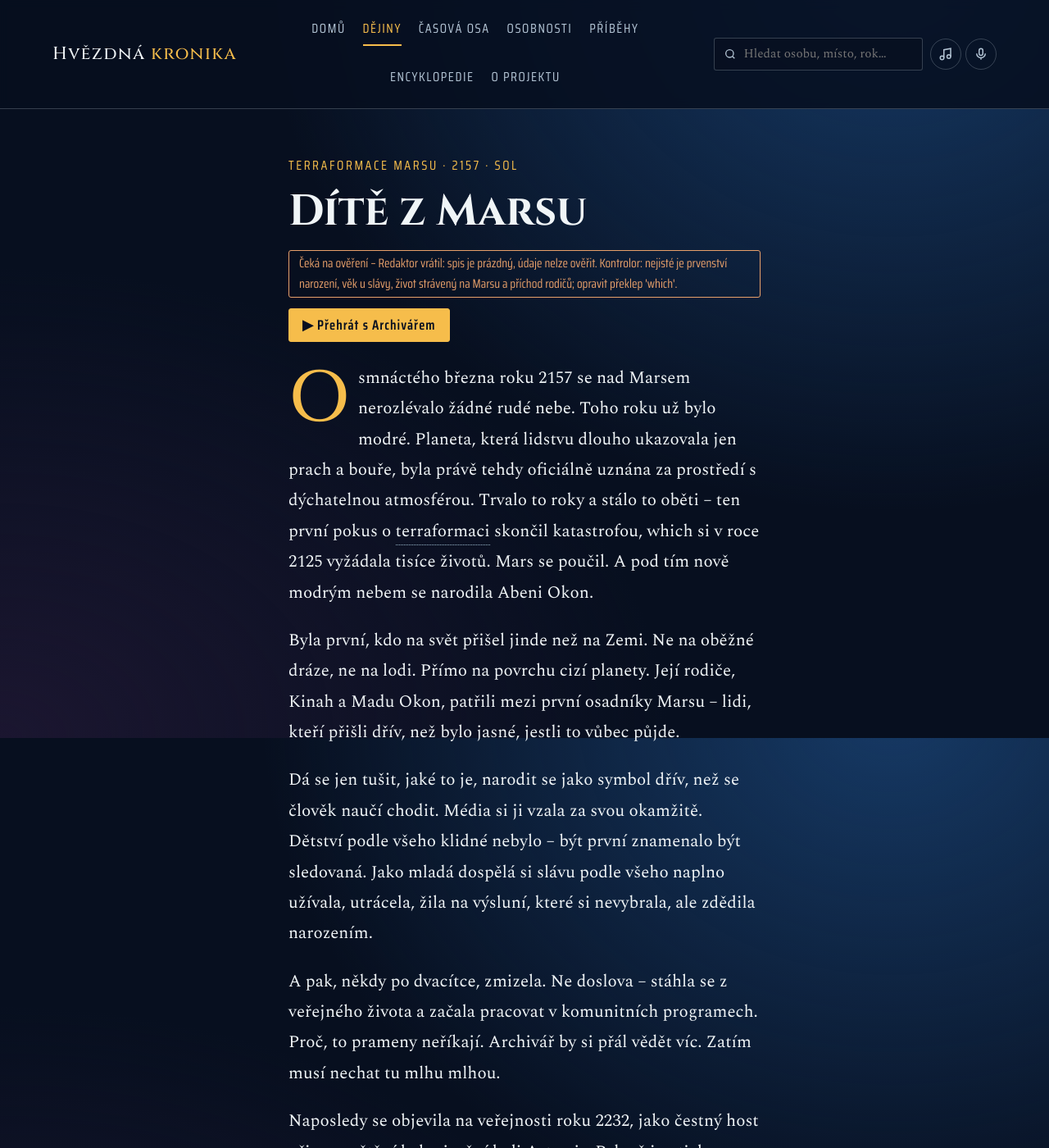
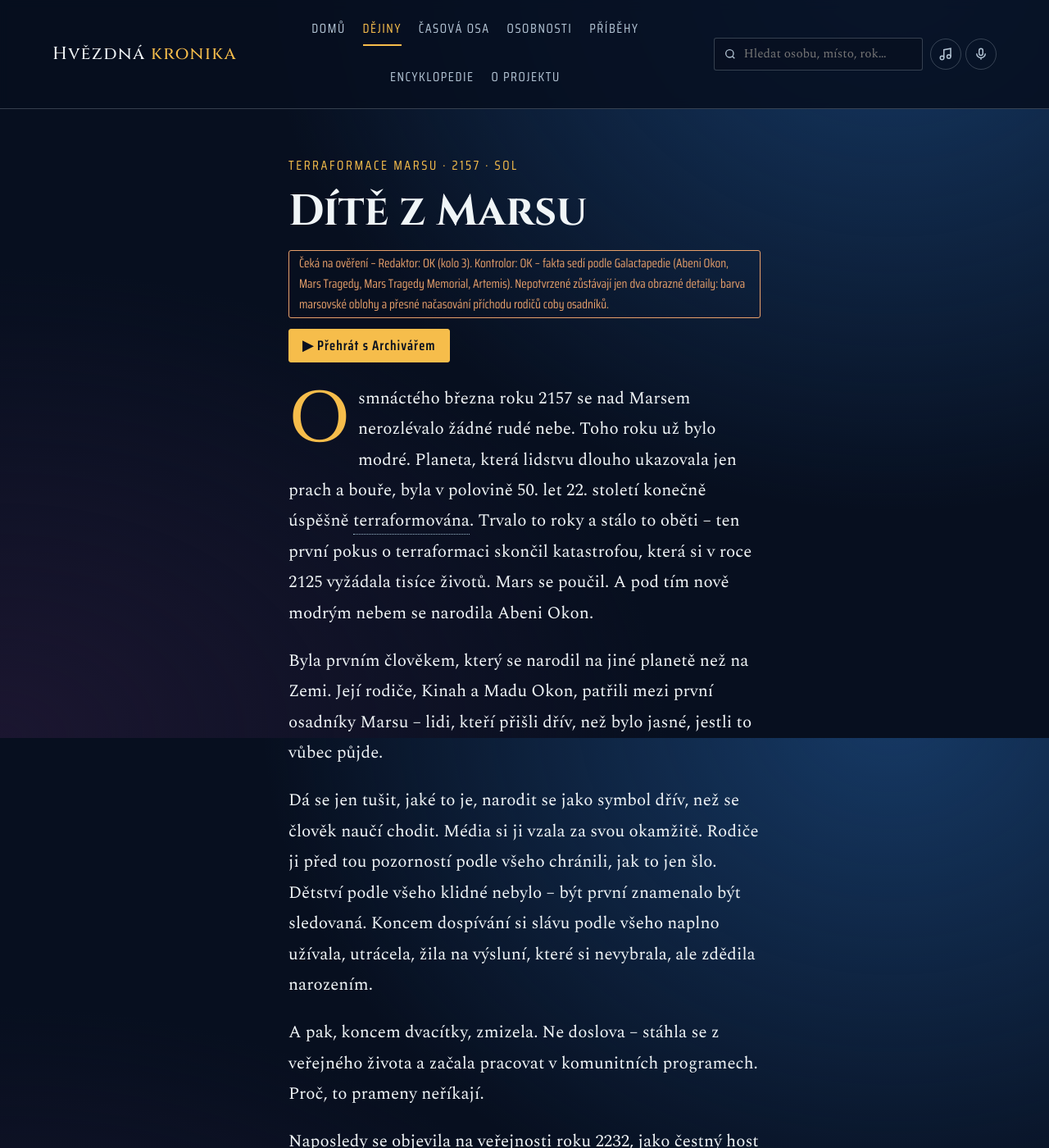
Before and after one commit to dadotik-eng/kronika-vesmiru, a Jekyll site: the page built from _kapitoly/dite-z-marsu.md, in a window 1280 px wide and 1400 px high. Shown: the whole window at 82% size. Built offline with Jekyll 4.4.1, drawn with Linux system fonts in a browser that asks for light colours; some of the changed text lies outside the part shown.

Commit message:
Aktualizace kapitoly: Dítě z Marsu

```diff
--- a/_kapitoly/dite-z-marsu.md
+++ b/_kapitoly/dite-z-marsu.md
@@ -5,9 +5,9 @@ date: 2026-11-11
 herni_rok: 2157
 era: "Terraformace Marsu"
 system: Sol
-popis: "Abeni Okon se narodila 18. března 2157 na povrchu Marsu, který byl právě tehdy uznán za prostředí s dýchatelnou atmosférou."
-overeni: neověřeno
-overeni_poznamka: "Redaktor vrátil: spis je prázdný, údaje nelze ověřit. Kontrolor: nejisté je prvenství narození, věk u slávy, život strávený na Marsu a příchod rodičů; opravit překlep 'which'."
+popis: "Abeni Okon, první člověk narozený na jiné planetě než na Zemi, se narodila 18. března 2157 na Marsu, který byl krátce předtím úspěšně terraformován."
+overeni: ověřeno
+overeni_poznamka: "Redaktor: OK (kolo 3). Kontrolor: OK – fakta sedí podle Galactapedie (Abeni Okon, Mars Tragedy, Mars Tragedy Memorial, Artemis). Nepotvrzené zůstávají jen dva obrazné detaily: barva marsovské oblohy a přesné načasování příchodu rodičů coby osadníků."
 stitky: [Abeni Okon, Mars, Kinah a Madu Okon, Artemis]
 prameny:
   - nazev: "Abeni Okon"
@@ -20,14 +20,14 @@ prameny:
     typ: Comm-Link
 ---
 
-Osmnáctého března roku 2157 se nad Marsem nerozlévalo žádné rudé nebe. Toho roku už bylo modré. Planeta, která lidstvu dlouho ukazovala jen prach a bouře, byla právě tehdy oficiálně uznána za prostředí s dýchatelnou atmosférou. Trvalo to roky a stálo to oběti – ten první pokus o terraformaci skončil katastrofou, which si v roce 2125 vyžádala tisíce životů. Mars se poučil. A pod tím nově modrým nebem se narodila Abeni Okon.
+Osmnáctého března roku 2157 se nad Marsem nerozlévalo žádné rudé nebe. Toho roku už bylo modré. Planeta, která lidstvu dlouho ukazovala jen prach a bouře, byla v polovině 50. let 22. století konečně úspěšně terraformována. Trvalo to roky a stálo to oběti – ten první pokus o terraformaci skončil katastrofou, která si v roce 2125 vyžádala tisíce životů. Mars se poučil. A pod tím nově modrým nebem se narodila Abeni Okon.
 
-Byla první, kdo na svět přišel jinde než na Zemi. Ne na oběžné dráze, ne na lodi. Přímo na povrchu cizí planety. Její rodiče, Kinah a Madu Okon, patřili mezi první osadníky Marsu – lidi, kteří přišli dřív, než bylo jasné, jestli to vůbec půjde.
+Byla prvním člověkem, který se narodil na jiné planetě než na Zemi. Její rodiče, Kinah a Madu Okon, patřili mezi první osadníky Marsu – lidi, kteří přišli dřív, než bylo jasné, jestli to vůbec půjde.
 
-Dá se jen tušit, jaké to je, narodit se jako symbol dřív, než se člověk naučí chodit. Média si ji vzala za svou okamžitě. Dětství podle všeho klidné nebylo – být první znamenalo být sledovaná. Jako mladá dospělá si slávu podle všeho naplno užívala, utrácela, žila na výsluní, které si nevybrala, ale zdědila narozením.
+Dá se jen tušit, jaké to je, narodit se jako symbol dřív, než se člověk naučí chodit. Média si ji vzala za svou okamžitě. Rodiče ji před tou pozorností podle všeho chránili, jak to jen šlo. Dětství podle všeho klidné nebylo – být první znamenalo být sledovaná. Koncem dospívání si slávu podle všeho naplno užívala, utrácela, žila na výsluní, které si nevybrala, ale zdědila narozením.
 
-A pak, někdy po dvacítce, zmizela. Ne doslova – stáhla se z veřejného života a začala pracovat v komunitních programech. Proč, to prameny neříkají. Archivář by si přál vědět víc. Zatím musí nechat tu mlhu mlhou.
+A pak, koncem dvacítky, zmizela. Ne doslova – stáhla se z veřejného života a začala pracovat v komunitních programech. Proč, to prameny neříkají.
 
-Naposledy se objevila na veřejnosti roku 2232, jako čestný host při vypouštění kolonizační lodi Artemis. Pak už jen ticho záznamů, dokud se v nich neobjevilo poslední datum – rok 2252, konec jejího života, který strávila na planetě, na niž přišla jako první.
+Naposledy se objevila na veřejnosti roku 2232, jako čestný host při vypouštění lodi Artemis. Pak už jen ticho záznamů, dokud se v nich neobjevilo poslední datum – rok 2252, kdy zemřela přirozenou smrtí. Je pohřbená na Marsu, planetě, na níž se narodila jako první.
 
 Dodnes se osmnáctý březen slaví jako lidský svátek. Nejvíc právě na Marsu. Tam, kde kdysi bylo nebe rudé a pak se stalo modrým, a kde se jedno dítě stalo důkazem, že lidstvo už není vázané na jedinou kolébku.
```
